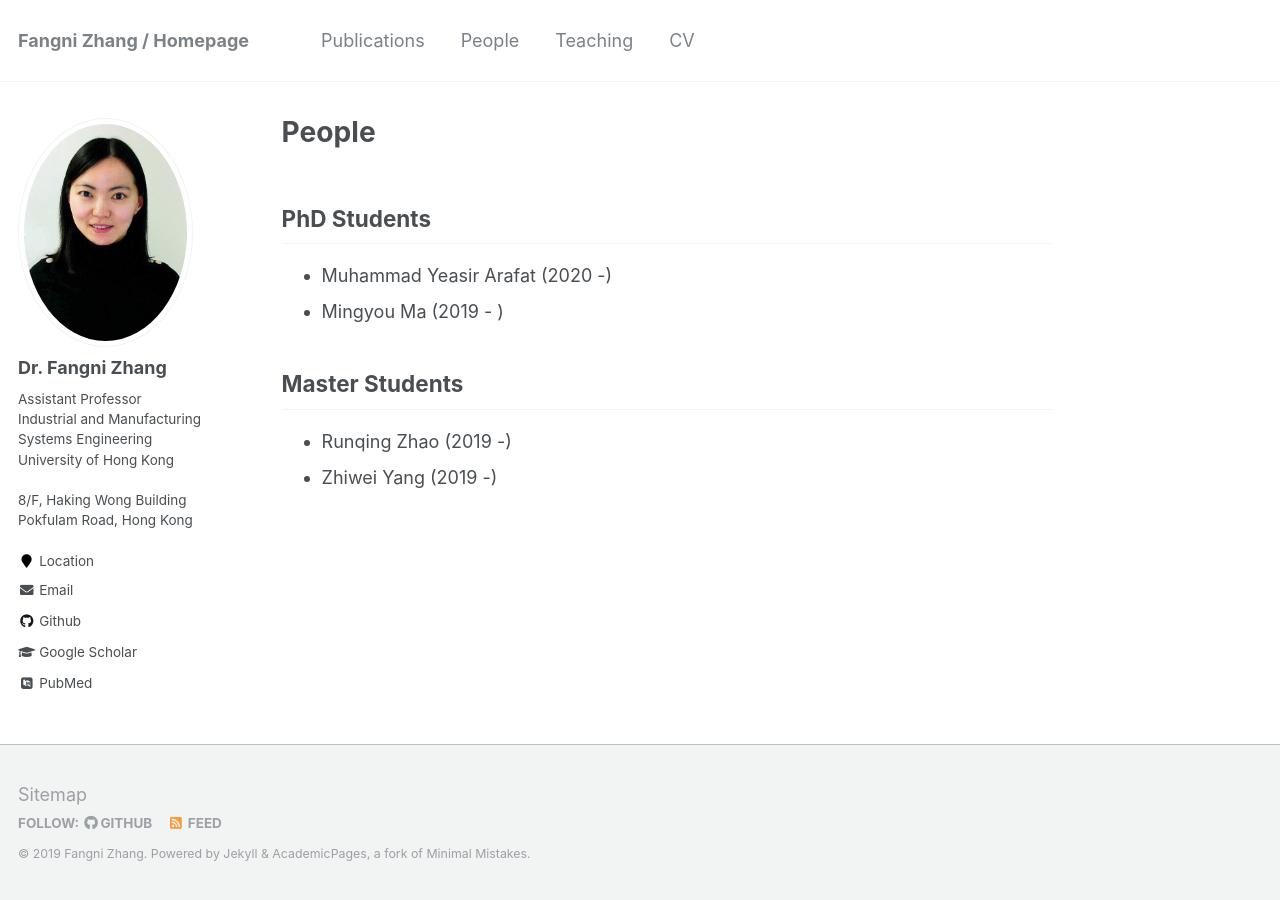
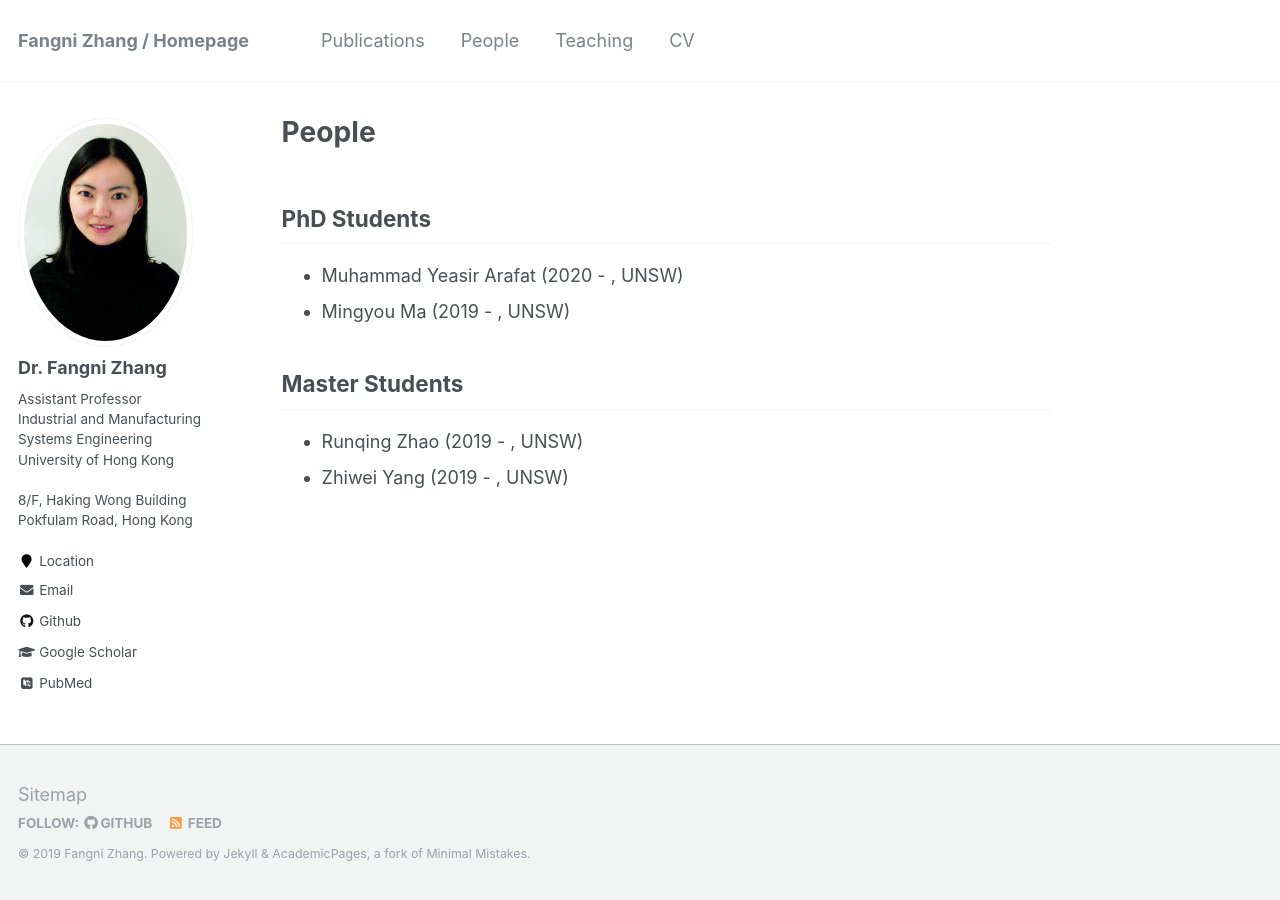
Before and after one commit to fangnizhang/fangnizhang.github.io, a Jekyll site: the page built from _pages/people.md, in a window 1280 px wide. Built offline with Jekyll 4.4.1, drawn with Linux system fonts in a browser that asks for light colours; some web fonts are replaced.

Commit message:
Update people.md

```diff
--- a/_pages/people.md
+++ b/_pages/people.md
@@ -5,9 +5,9 @@ author_profile: true
 ---
 
 ## PhD Students
-* Muhammad Yeasir Arafat (2020 -)
-* Mingyou Ma (2019 - )
+* Muhammad Yeasir Arafat (2020 - , UNSW)
+* Mingyou Ma (2019 - , UNSW)
 
 ## Master Students
-* Runqing Zhao (2019 -)
-* Zhiwei Yang (2019 -)
+* Runqing Zhao (2019 - , UNSW)
+* Zhiwei Yang (2019 - , UNSW)
```
